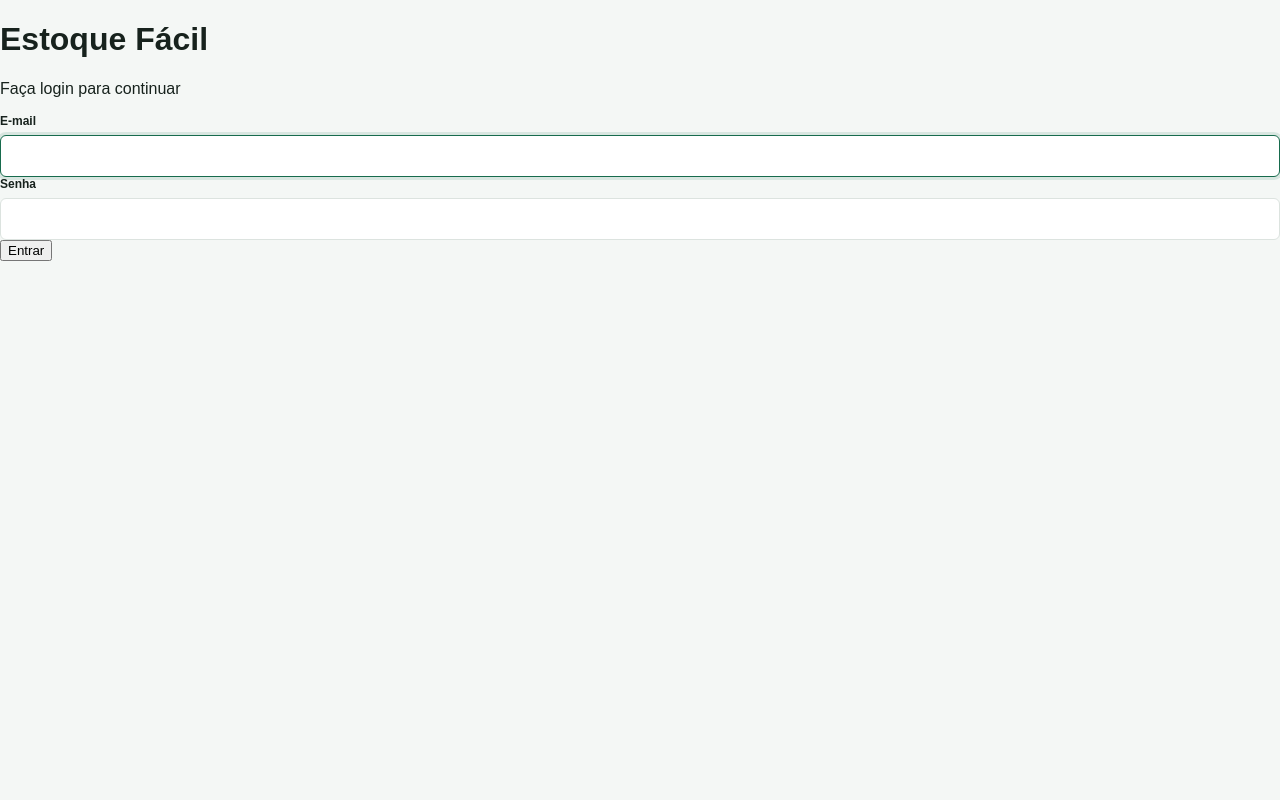
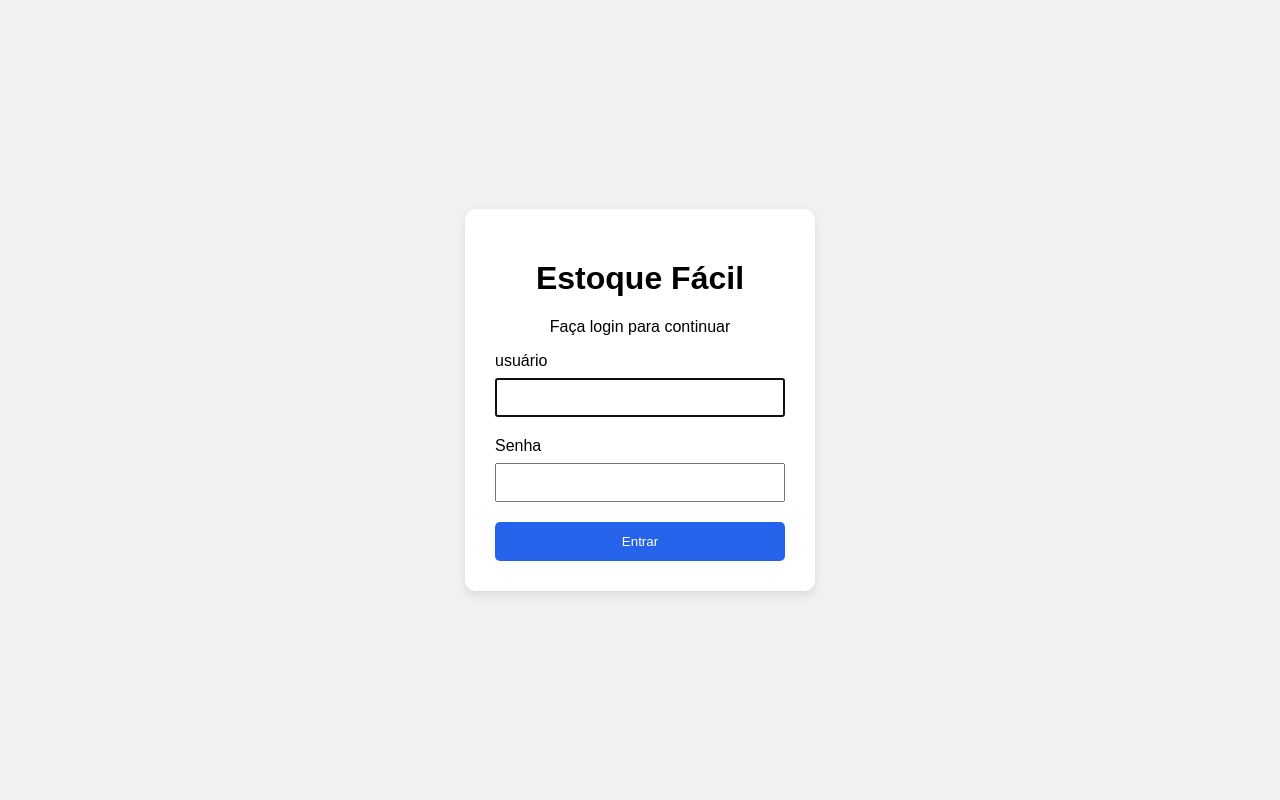
Before and after one commit to Jon4s118/n3_linguagem, a PHP site: page /login.php in a window 1280 px wide. Run offline with PHP 8.4, Linux system fonts and the light colour scheme.

Commit message:
passo 5 e 6

```diff
--- a/contexto-produtos.php
+++ b/contexto-produtos.php
@@ -1,6 +1,9 @@
+
 <?php
 // Este arquivo prepara os dados usados pelas duas versões da tela.
-session_start();
+if (session_status() === PHP_SESSION_NONE) {
+    session_start();
+}
 define('CONTEXTO_PRODUTOS', true);
 $origem = $_POST['origem'] ?? $_GET['origem'] ?? $paginaProdutos;
 // Lista fixa: nunca redirecionamos para um endereço fornecido livremente.
--- a/deletar.php
+++ b/deletar.php
@@ -1,6 +1,8 @@
 <?php
 require_once "verificar-login.php";
 require_once "conexao.php";
+// Autorização no servidor: somente administrador exclui, mesmo com acesso direto à URL.
+exigirPerfil(['administrador']);
 // Ao abrir este arquivo diretamente, carrega a tela e o contexto comum.
 if (!defined('CONTEXTO_PRODUTOS')) {
     $operacaoProduto = 'deletar';
--- a/editar.php
+++ b/editar.php
@@ -1,6 +1,10 @@
 <?php
 require_once "verificar-login.php";
 require_once "conexao.php";
+$paginaProdutos = $paginaProdutos ?? 'produtos.php';
+$categorias = $categorias ?? [];
+$erros = $erros ?? [];
+$campos = $campos ?? [];
 // Ao abrir este arquivo diretamente, carrega a tela e o contexto comum.
 if (!defined('CONTEXTO_PRODUTOS')) {
     $operacaoProduto = 'editar';
--- a/inserir.php
+++ b/inserir.php
@@ -1,6 +1,7 @@
 <?php
 require_once "verificar-login.php";
 require_once "conexao.php";
+$paginaProdutos = $paginaProdutos ?? 'produtos.php';
 // Ao abrir este arquivo diretamente, carrega a tela e o contexto comum.
 if (!defined('CONTEXTO_PRODUTOS')) {
     $operacaoProduto = 'inserir';
--- a/login.php
+++ b/login.php
@@ -15,11 +15,12 @@ unset($_SESSION['erro_login']);
     <meta charset="UTF-8">
     <meta name="viewport" content="width=device-width, initial-scale=1.0">
     <title>Estoque Fácil | Login</title>
-    <link rel="stylesheet" href="css/estilo.css">
+    <link rel="stylesheet" href="stylelogin.css">
 </head>
 <body>
     <div class="pagina-login">
         <form method="POST" action="autenticar.php" class="formulario">
+
             <h1>Estoque Fácil</h1>
             <p>Faça login para continuar</p>
 
@@ -28,8 +29,8 @@ unset($_SESSION['erro_login']);
             <?php endif; ?>
 
             <div class="campo-formulario">
-                <label for="email">E-mail</label>
-                <input type="email" name="email" id="email" required autofocus>
+                <label for="text">usuário</label>
+                <input type="text" name="usuário" id="email" required autofocus>
             </div>
 
             <div class="campo-formulario">
--- a/produto.php
+++ b/produto.php
@@ -103,13 +103,16 @@ require __DIR__ . '/contexto-produtos.php';
                                             <!-- Cada formulário envia apenas o ID da sua linha. -->
 
 
+                                            <?php /* Interface: só o administrador vê o botão. A permissão real é checada em deletar.php. */ ?>
+                                            <?php if (usuarioEhAdministrador()): ?>
                                             <form method="POST" action="deletar.php" onsubmit="return confirm('Deseja excluir este produto? Esta ação não pode ser desfeita.');">
                                                 <input type="hidden" name="origem" value="<?= $paginaProdutos ?>">
                                                 <input type="hidden" name="acao" value="excluir">
                                                 <input type="hidden" name="id" value="<?= (int) $produto['id'] ?>">
                                                 <input type="hidden" name="csrf" value="<?= escaparProduto($_SESSION['csrf_produto']) ?>">
-                                                <button class="botao-excluir" type="submit">Exclui</button>
+                                                <button class="botao-excluir" type="submit">Excluir</button>
                                             </form>
+                                            <?php endif; ?>
                                         </div>
                                     </td>
                                 </tr>
--- a/produtos.php
+++ b/produtos.php
@@ -123,6 +123,8 @@ require __DIR__ . '/contexto-produtos.php';
                                         <div class="acoes-produto">
                                             <a class="botao-secundario" href="editar.php?origem=<?= $paginaProdutos ?>&amp;editar=<?= (int) $produto['id'] ?>">Editar</a>
                                             <!-- Cada formulário envia apenas o ID da sua linha. -->
+                                            <?php /* Interface: só o administrador vê o botão. A permissão real é checada em deletar.php. */ ?>
+                                            <?php if (usuarioEhAdministrador()): ?>
                                             <form method="POST" action="deletar.php" onsubmit="return confirm('Deseja excluir este produto? Esta ação não pode ser desfeita.');">
                                                 <input type="hidden" name="origem" value="<?= $paginaProdutos ?>">
                                                 <input type="hidden" name="acao" value="excluir">
@@ -130,6 +132,7 @@ require __DIR__ . '/contexto-produtos.php';
                                                 <input type="hidden" name="csrf" value="<?= escaparProduto($_SESSION['csrf_produto']) ?>">
                                                 <button class="botao-excluir" type="submit">Excluir</button>
                                             </form>
+                                            <?php endif; ?>
                                         </div>
                                     </td>
                                 </tr>
--- /dev/null
+++ b/stylelogin.css
@@ -0,0 +1,60 @@
+
+/* Centraliza a página inteira */
+body {
+    margin: 0;
+    padding: 0;
+    min-height: 100vh;
+    display: flex;
+    justify-content: center;
+    align-items: center;
+    background-color: #f2f2f2;
+    font-family: Arial, sans-serif;
+}
+
+/* Centraliza o formulário */
+.pagina-login {
+    width: 100%;
+    display: flex;
+    justify-content: center;
+    align-items: center;
+}
+
+/* Aparência do formulário */
+.formulario {
+    width: 100%;
+    max-width: 350px;
+    padding: 30px;
+    background-color: white;
+    border-radius: 10px;
+    box-shadow: 0 4px 12px rgba(0, 0, 0, 0.1);
+    text-align: center;
+    box-sizing: border-box;
+}
+
+/* Espaçamento dos campos */
+.campo-formulario {
+    margin-bottom: 20px;
+    text-align: left;
+}
+
+.campo-formulario label {
+    display: block;
+    margin-bottom: 8px;
+}
+
+.campo-formulario input {
+    width: 100%;
+    padding: 10px;
+    box-sizing: border-box;
+}
+
+/* Botão */
+.botao-principal {
+    width: 100%;
+    padding: 12px;
+    border: none;
+    border-radius: 5px;
+    background-color: #2563eb;
+    color: white;
+    cursor: pointer;
+}
```
Also changed, not shown: autenticar.php (added, +56 -0 lines), codigo-gerado.php (deleted, +0 -54 lines), logout.php (+6 -2 lines), tabelas.sql (+18 -0 lines), verificar-login.php (+27 -0 lines).
